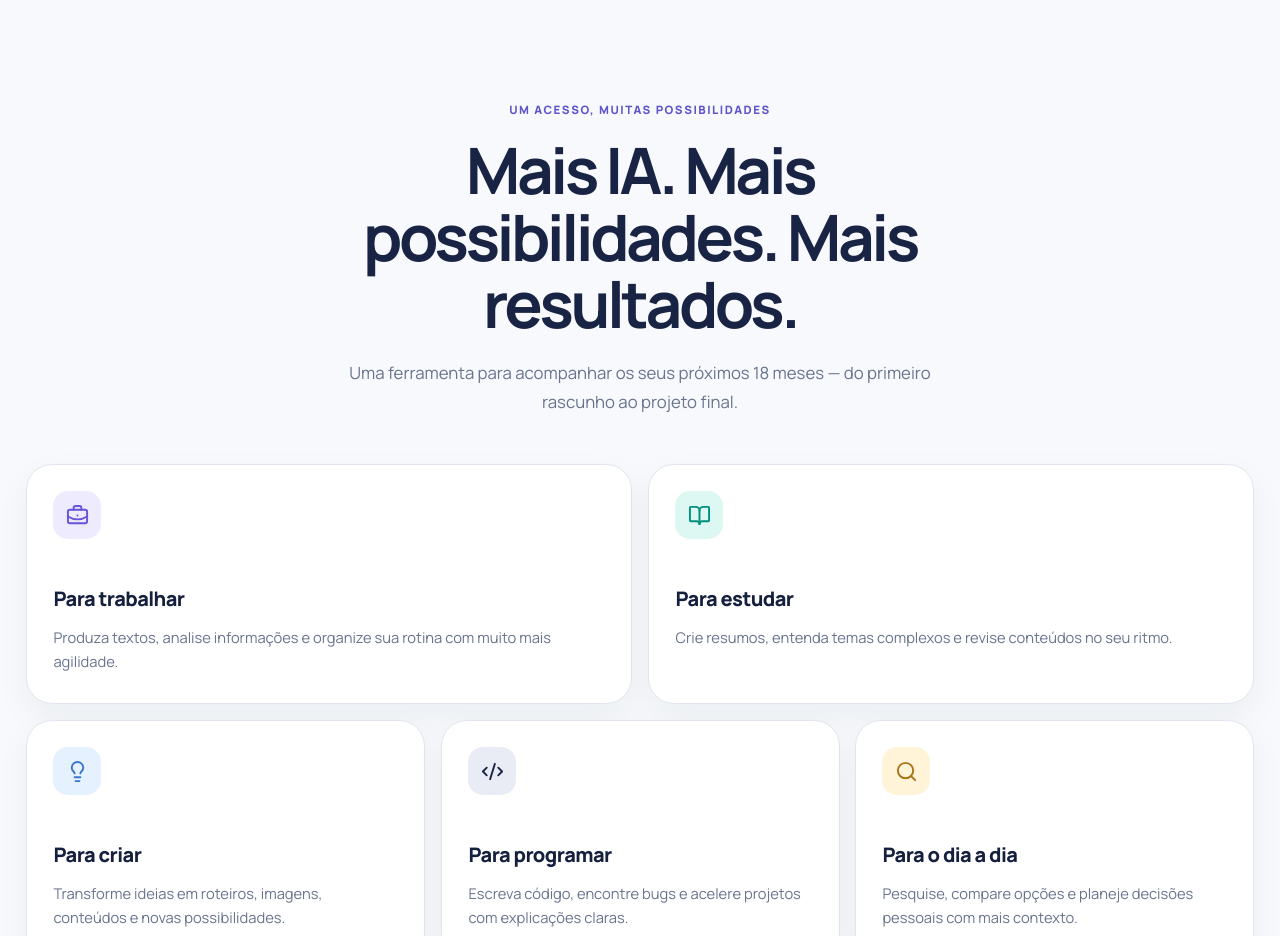
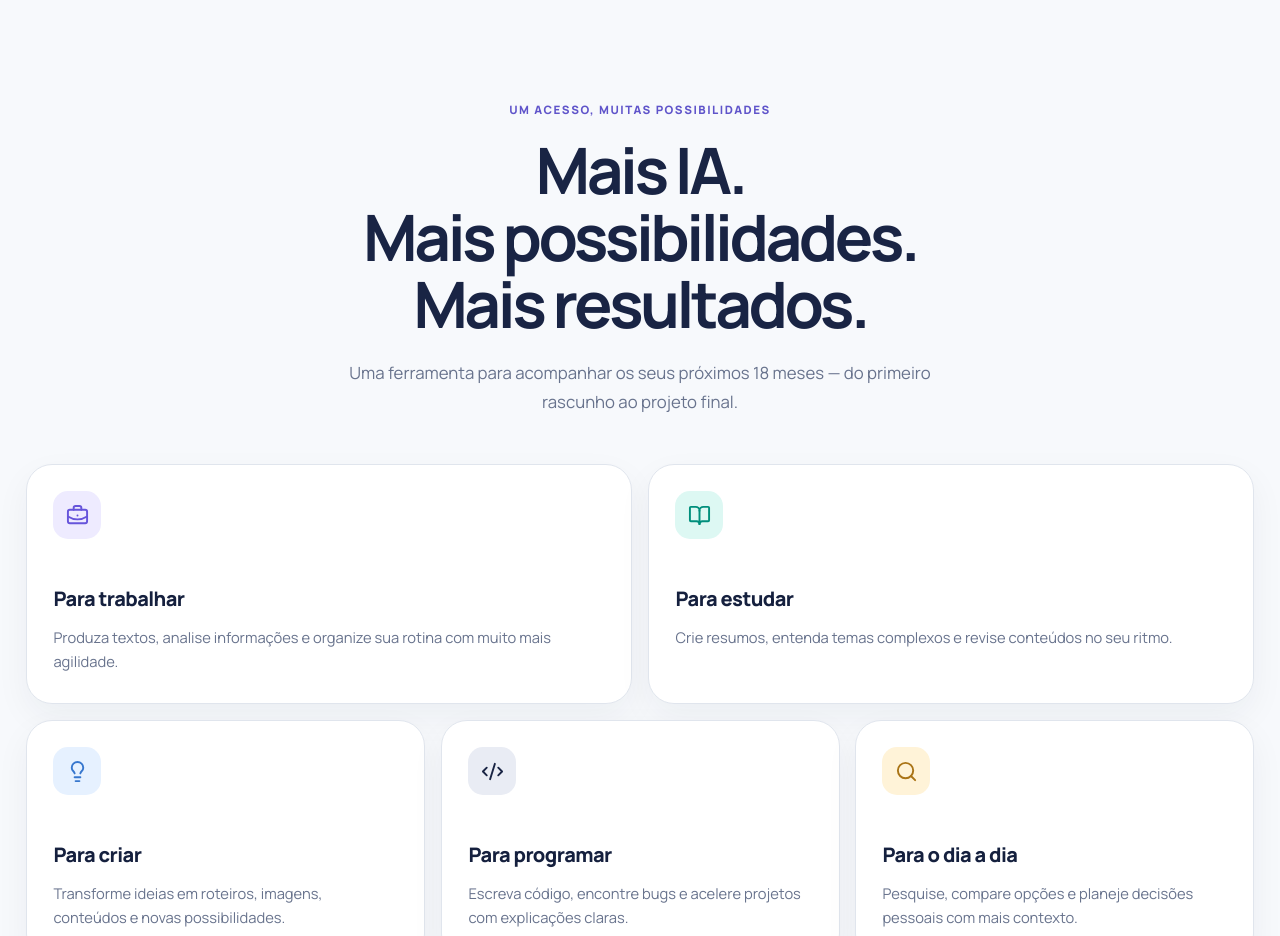
Before and after one commit to Gebelson/acessoplus, a Next.js app: page / in a window 1280 px wide. Shown: the part 940-1876 px from the top of the page. Built offline with nearby package versions, Linux system fonts and the light colour scheme; no server answers.

Commit message:
style: stack benefits heading lines

```diff
--- a/app/components/LandingPage.tsx
+++ b/app/components/LandingPage.tsx
@@ -288,7 +288,7 @@ export function LandingPage() {
       <section id="beneficios" className="section-shell scroll-mt-24">
         <div className="section-heading" data-reveal>
           <span className="section-kicker">UM ACESSO, MUITAS POSSIBILIDADES</span>
-          <h2>Mais IA. Mais possibilidades. Mais resultados.</h2>
+          <h2><span>Mais IA.</span><span>Mais possibilidades.</span><span>Mais resultados.</span></h2>
           <p>Uma ferramenta para acompanhar os seus próximos 18 meses — do primeiro rascunho ao projeto final.</p>
         </div>
         <div className="mt-12 grid gap-4 md:grid-cols-6">
--- a/app/globals.css
+++ b/app/globals.css
@@ -522,6 +522,8 @@ a { text-decoration: none; }
   line-height: 1.05;
 }
 
+.section-heading h2 span { display: block; }
+
 .section-heading p {
   max-width: 620px;
   margin: 1.25rem auto 0;
```
